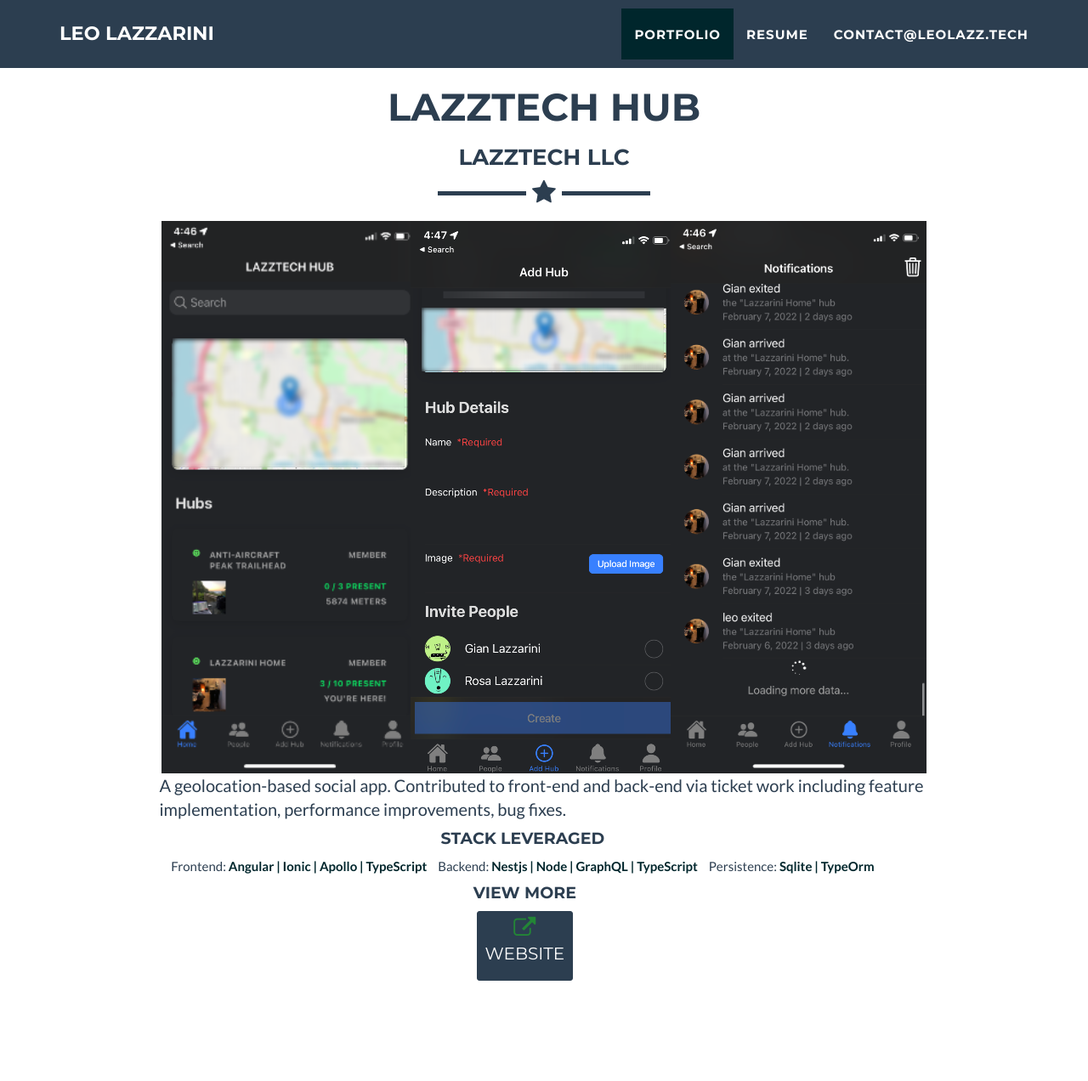
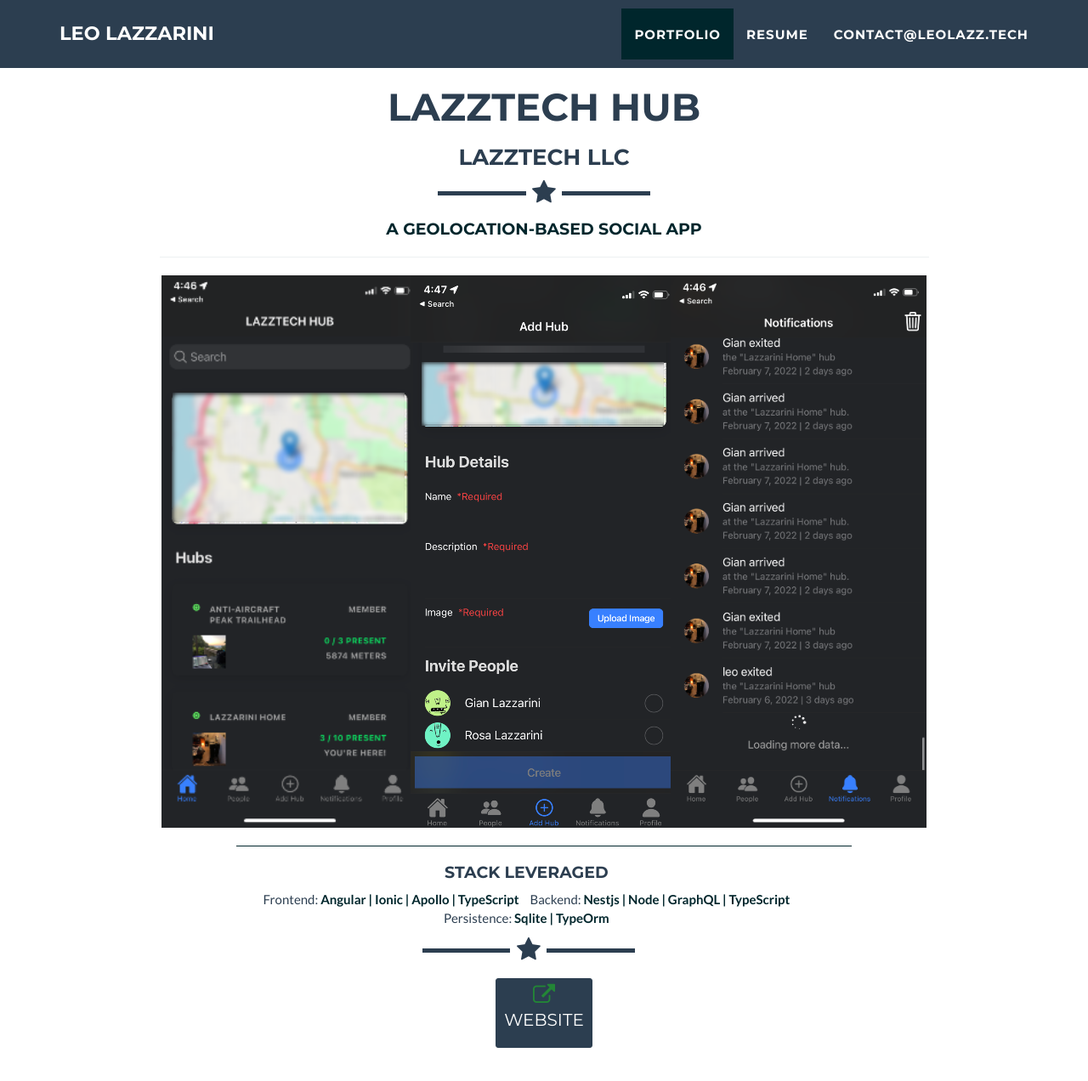
Before and after one commit to leolazz/Portfolio-Jekyll, a Jekyll site: the page built from _posts/2021-10-01-lazztech.markdown, in a window 1280 px wide and 1400 px high, scrolled down 912 px. Shown: the top 1272 px of the window at 85% size. Built offline with Jekyll 4.4.1, drawn with Linux system fonts in a browser that asks for light colours; some of the changed text lies outside the part shown.

Commit message:
project information section. filled parttimdev. modified others

```diff
--- a/_includes/portfolio_list.html
+++ b/_includes/portfolio_list.html
@@ -8,17 +8,40 @@
         <h3 class="text-center">{{post.company}}</h3>
         <hr class="star-primary" />
         <a href="{{post.website}}" target="_blank" rel="noopener noreferrer">
+          <h4 class="text-center">{{ post.description }}</h4>
+          <hr>
         <img
           src="img/portfolio/{{ post.img }}"
           class="img-responsive img-centered img-responsive-crisp"
           alt="{{ post.alt }}"
         />
       </a>
+      {% if post.why %}
+      <div class="row">
+      <h4 class="text-center">Why I Made this</h4>
+      <hr class="hr-green">
+      <div class="col-lg-5 li-h5" >{{post.whyBullets}}</div>
+      <div class="col-lg-7" ><p >{{post.why}}</p></div>
+    </div>
 
 
-        {% if post.description %}
-        <p>{{ post.description }}</p>
-        {% endif %}
+    <div class="row">
+      <h4 class="text-center">Challenges & Constraints</h4>
+      <hr class="hr-green">
+      <div class="col-lg-6 li-h5" ><p >{{post.challengesB1}}</p></div>
+      <div class="col-lg-6 li-h5" >{{post.challengesB2}}</div>
+    </div>
+
+    <div class="row">
+      <h4 class="text-center">Results</h4>
+      <hr class="hr-green">
+      <div class="col-lg-12 text-center" ><p >{{post.results}}</p></div>
+    </div>
+    {% endif %}
+
+
+        <div class="col-lg-10 col-lg-offset-1 ">
+          <hr class="hr-green">
         <ul id="center-list-small-screen" class="list-inline item-details">
           <h4 class="text-center">Stack Leveraged</h4>
           {% if post.frontend %}
@@ -44,7 +67,8 @@
           {% endif %}
         </ul >
         <div id="center-list-small-screen">
-          <h4 class="text-center">View More</h4>
+          <hr class="star-primary" />
+        </div>
         <h4 class="text-center">
           <a class="btn btn-primary btn-sm"  href="{{post.website}}" target="_blank" rel="noopener noreferrer"><i class="fa fa-fw fa-2x fa-external-link fa-external-link-glow"></i
             ><p>website</p></a>
--- a/_posts/2014-07-17-2bedone-app.markdown
+++ b/_posts/2014-07-17-2bedone-app.markdown
@@ -15,5 +15,5 @@ alt: image-alt
 project-date: April 2014
 client: Start Bootstrap
 category: Web Development
-description: Rebuilt as a progressive web application to learn Angular, Ionic, and Typescript. Additional functionality added includes a calendar for tracking project and events.
+description: Progressive Web App for tracking projects and tasks
 ---
--- a/_posts/2021-10-01-lazztech.markdown
+++ b/_posts/2021-10-01-lazztech.markdown
@@ -8,7 +8,7 @@ persistence: Sqlite | TypeOrm
 project-date: April 2014
 client: Start Bootstrap
 category: Web Development
-description: A geolocation-based social app. Contributed to front-end and back-end via ticket work including feature implementation, performance improvements, bug fixes.
+description: A geolocation-based social app
 layout: default
 modal-id: 1
 date: October 2021 - Ongoing
```
Also changed, not shown: other parts of _posts/2014-07-17-2bedone-app.markdown (+1 -1 lines), _includes/css/main.css (+15 -0 lines), _posts/2014-07-16-2bedone-c#.markdown (+6 -1 lines), _posts/2020-05-20-parttime.dev.markdown (+23 -3 lines).
